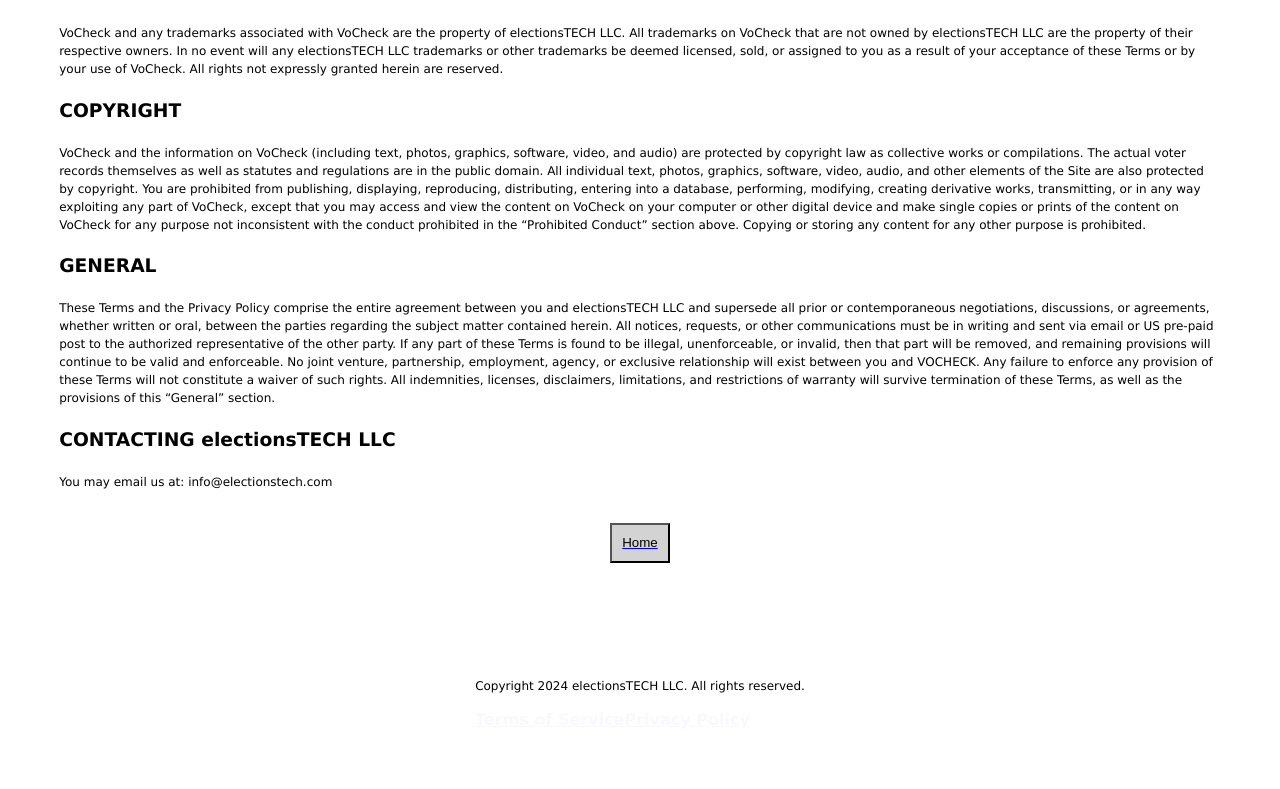
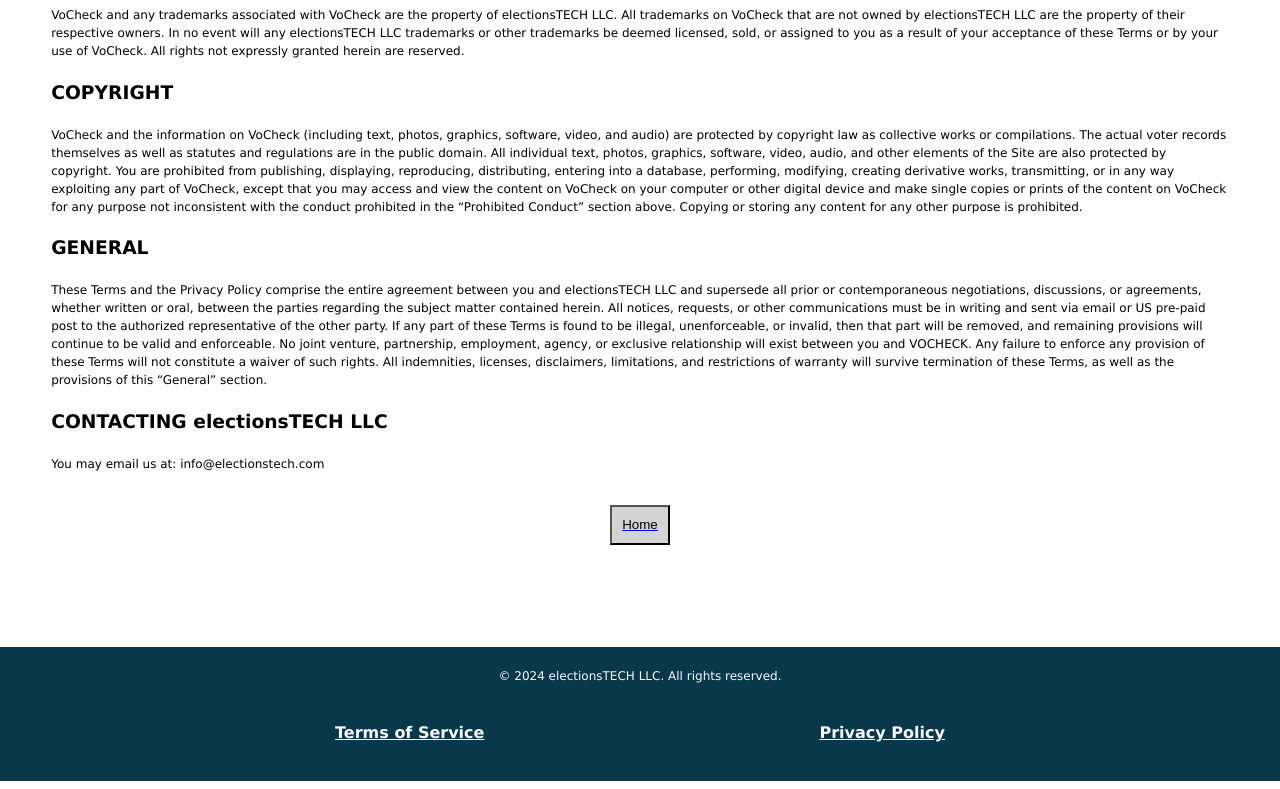
Before and after one commit to jddubbya/VoterAppMain, a React (Vite) app: page /tos in a window 1280 px wide. Shown: the part 2457-3246 px from the top of the page. Before the commit the page ends 3197 px from the top, so only its background shows below. Built offline with nearby package versions, Linux system fonts and the light colour scheme.

Commit message:
Update Footer.jsx

```diff
--- a/src/Components/Footer.jsx
+++ b/src/Components/Footer.jsx
@@ -4,8 +4,9 @@ const Footer = () => {
   return (
     <>
       <footer>
-        <div className="vocheck-footer">
-          <p>Copyright 2024 electionsTECH LLC. All rights reserved.</p>
+        <div className="footerCont">
+          <p>© 2024 electionsTECH LLC. All rights reserved.</p>
+          <section className="footerLinksCont">
           <h4>
             <Link to={`/tos`} className="footerLink">
               Terms of Service
@@ -16,6 +17,7 @@ const Footer = () => {
               Privacy Policy
             </Link>
           </h4>
+          </section>
         </div>
       </footer>
     </>
```
